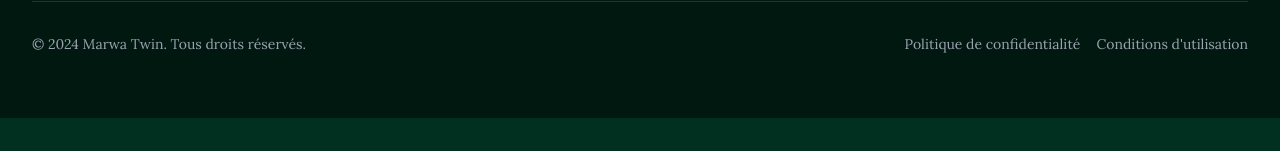
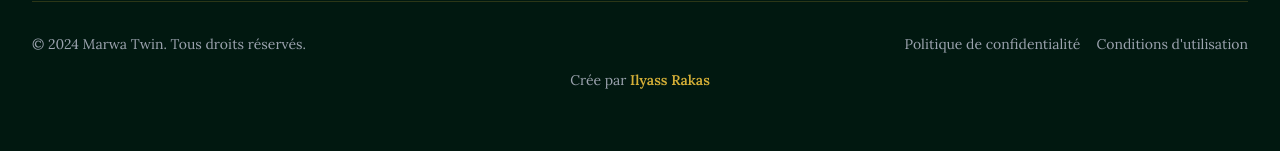
Before and after one commit to ilyass-rakas/marwa-twins, a React (Vite) app: page / in a window 1280 px wide. Shown: the part 3844-3995 px from the top of the page. Before the commit the page ends 3962 px from the top, so only its background shows below. Built offline with nearby package versions, Linux system fonts and the light colour scheme.

Commit message:
Add 'Created by Ilyass Rakas' attribution link in footer

```diff
--- a/src/components/Footer.jsx
+++ b/src/components/Footer.jsx
@@ -89,6 +89,10 @@ export default function Footer() {
               <a href="#" className="text-gray-400 hover:text-gold transition-colors text-sm">Conditions d'utilisation</a>
             </div>
           </div>
+
+          <div className="mt-4 text-center">
+            <p className="text-gray-400 text-sm">Crée par <a href="https://ilyassrakas-portfolio.vercel.app/" target="_blank" rel="noreferrer" className="text-gold font-semibold hover:underline">Ilyass Rakas</a></p>
+          </div>
         </div>
       </div>
     </footer>
```
